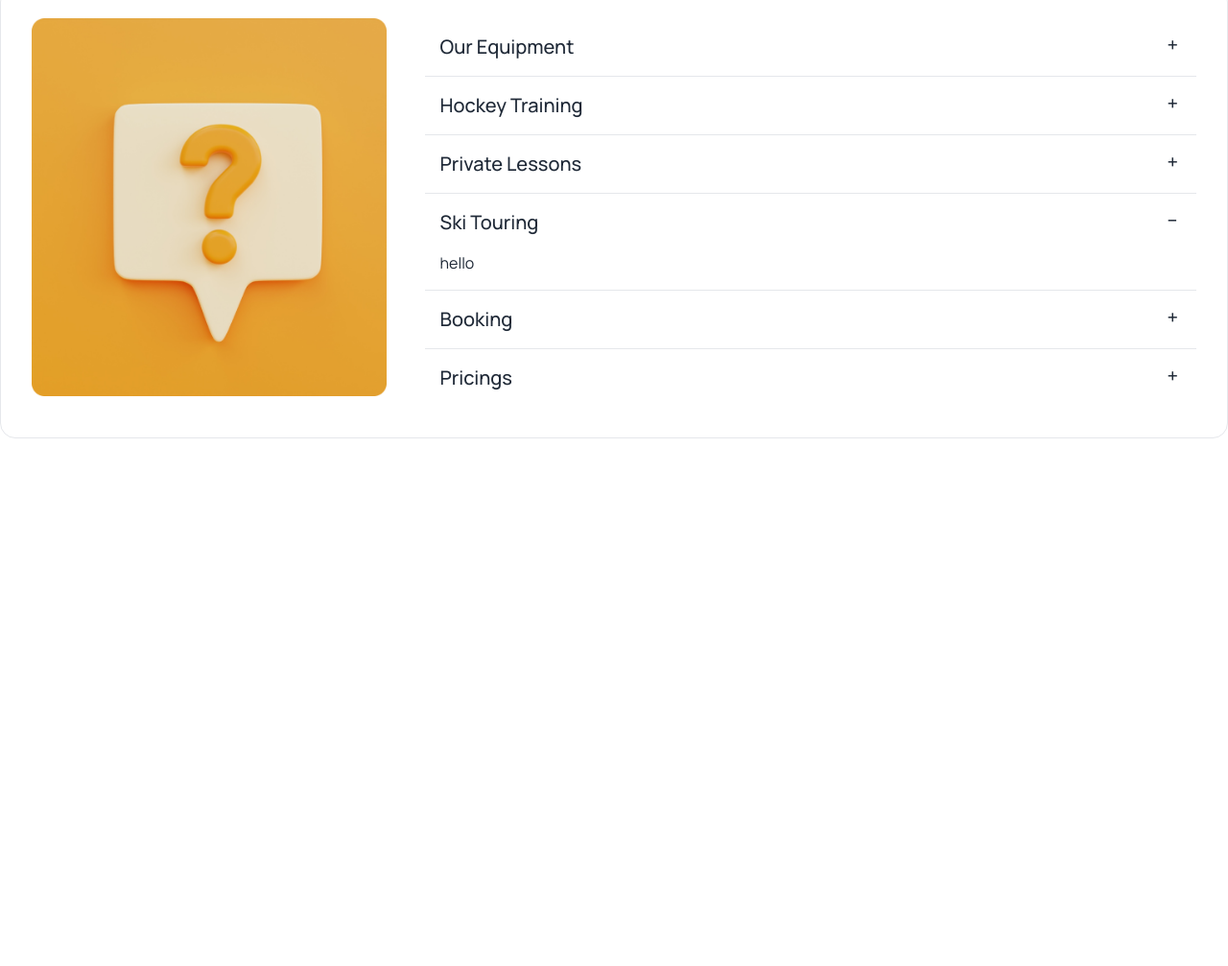
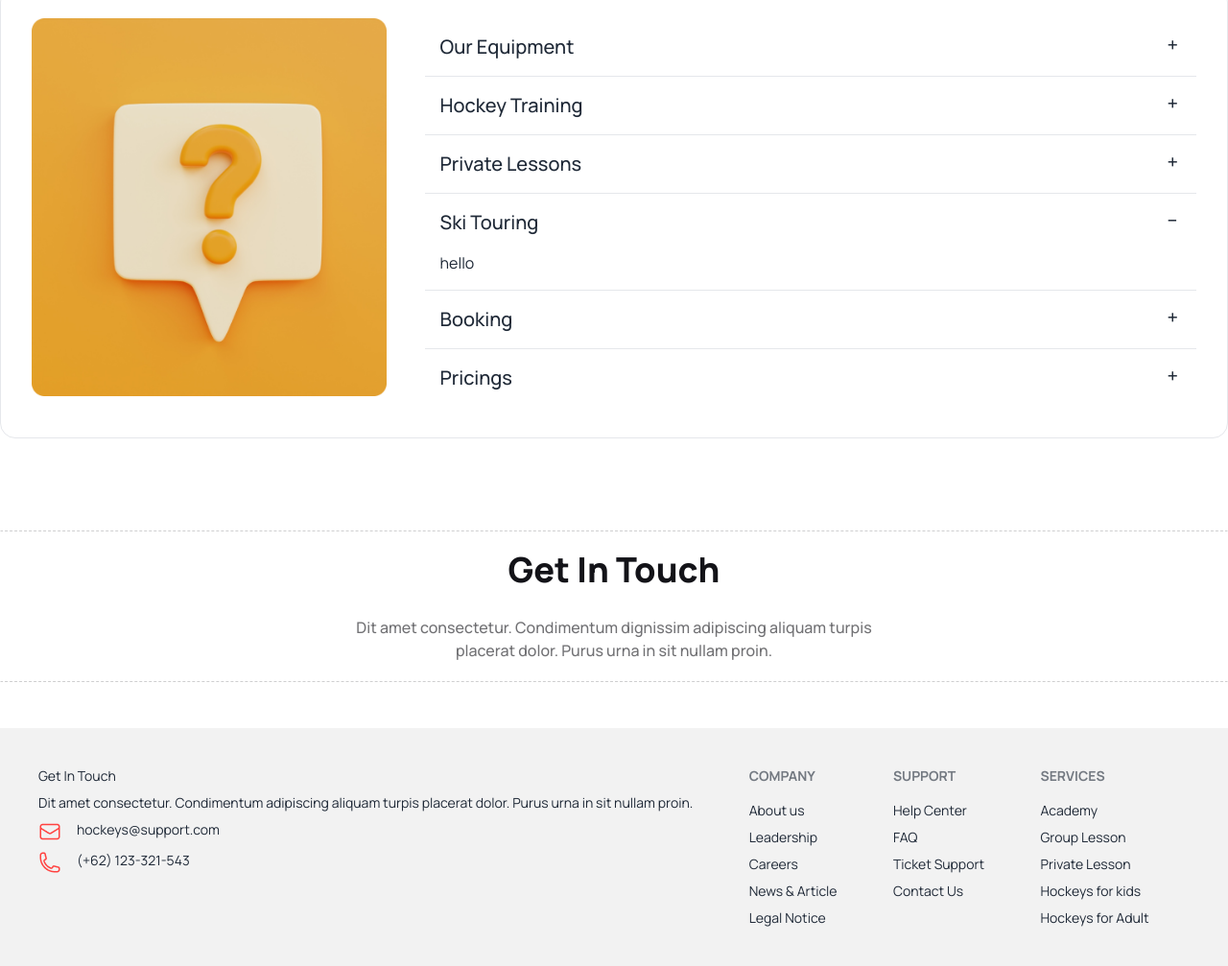
Before and after one commit to Touqii/A-Sports-Website, a plain HTML site: page index.html in a window 1280 px wide. Shown: the part 3550-4557 px from the top of the page at 96% size. Before the commit the page ends 4007 px from the top, so only its background shows below. Drawn offline with nearby package versions, Linux system fonts and the light colour scheme.

Commit message:
footer section added

```diff
--- a/index.html
+++ b/index.html
@@ -433,9 +433,52 @@
           </div>
         </section>
 
+        <!-- Get in Touch -->
+        <section>
+          <div class="border border-dashed border-[#13131833] border-x-transparent space-y-7 mb-12 text-center mt-24">
+            <h3 class="text-4xl font-extrabold text-[#131318] pt-5">Get In Touch</h3>
+            <p class="text-base font-medium text-[#13131899] pb-5 lg:max-w-xl mx-auto">Dit amet consectetur. Condimentum dignissim adipiscing aliquam turpis placerat dolor. Purus urna in sit nullam proin.</p>
+          </div>
+        </section>
+
     </main>
-    <footer>
-
+    <!-- footer section -->
+    <footer class="footer p-10 bg-base-200 text-base-content">
+      <aside>
+        <h2>Get In Touch</h2>
+        <p>Dit amet consectetur. Condimentum  adipiscing aliquam turpis placerat dolor. Purus urna in sit nullam proin.</p>
+        <div class="flex gap-4">
+          <img src="Images/Frame (5).png" alt="">
+          <p>hockeys@support.com</p>
+        </div>
+        <div class="flex gap-4">
+          <img src="Images/Frame (6).png" alt="">
+          <p>(+62) 123-321-543</p>
+        </div>
+      </aside>
+      <nav>
+        <header class="footer-title">Company</header>
+        <a class="link link-hover">About us</a>
+        <a class="link link-hover">Leadership</a>
+        <a class="link link-hover">Careers</a>
+        <a class="link link-hover">News & Article</a>
+        <a class="link link-hover">Legal Notice</a>
+      </nav>
+      <nav>
+        <header class="footer-title">Support</header>
+        <a class="link link-hover">Help Center</a>
+        <a class="link link-hover">FAQ</a>
+        <a class="link link-hover">Ticket Support</a>
+        <a class="link link-hover">Contact Us</a>
+      </nav>
+      <nav>
+        <header class="footer-title">Services</header>
+        <a class="link link-hover">Academy</a>
+        <a class="link link-hover">Group Lesson</a>
+        <a class="link link-hover">Private Lesson</a>
+        <a class="link link-hover">Hockeys for kids</a>
+        <a class="link link-hover">Hockeys for Adult</a>
+      </nav>
     </footer>
 </body>
 </html>
```
Also changed, not shown: Images/Frame (5).png (added), Images/Frame (6).png (added).
